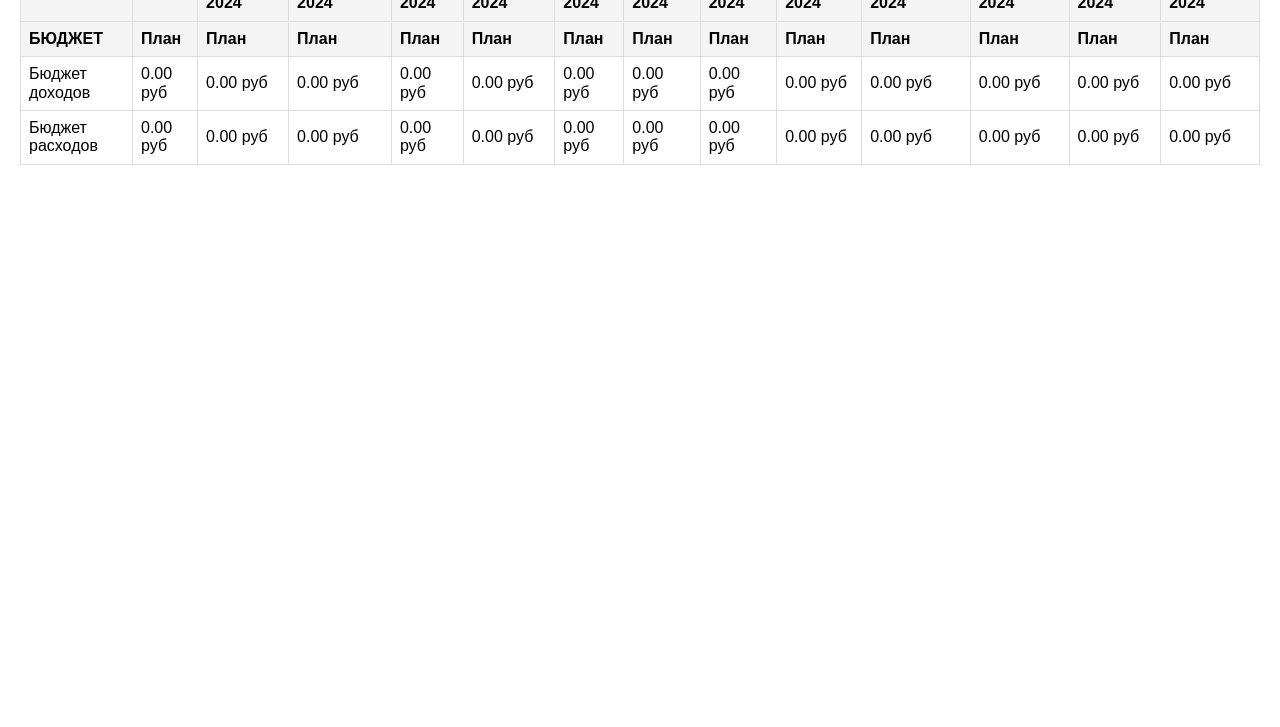
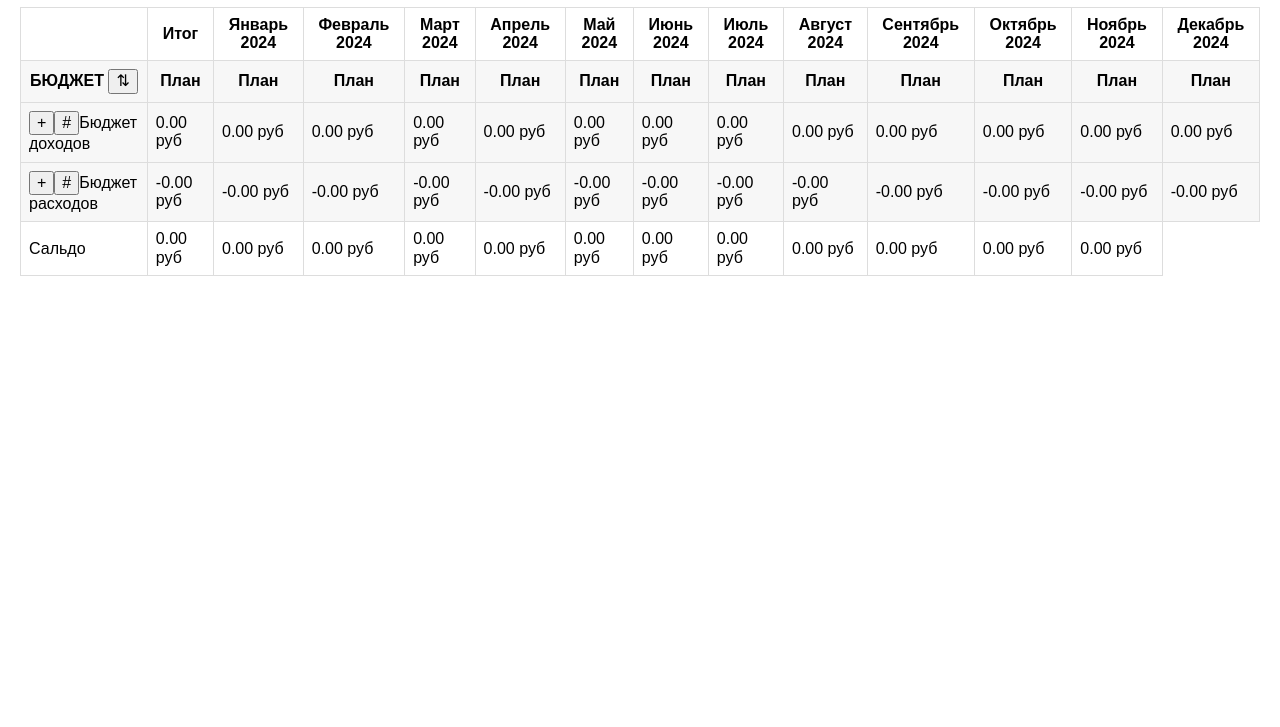
Before and after one commit to andrabra/adesk_test, a website built with webpack: page src/index.html in a window 1280 px wide. Shown: the part 73-800 px from the top of the page. Built offline with nearby package versions, Linux system fonts and the light colour scheme.

Commit message:
added styles to rows

```diff
--- a/src/components/budgetTable/budgetTable.css
+++ b/src/components/budgetTable/budgetTable.css
@@ -1,55 +1,14 @@
 /* budgetTable.css */
-/* .budget-table {
-    width: 100%;
-    border-collapse: collapse;
-    margin-top: 20px;
+.header-row1{
+  background-color: rgb(255, 255, 255);
+}
+.header-row2{
+  background-color: rgb(247, 247, 247);
+}
+.expenses-group {
+  background-color: rgb(247, 247, 247); /* Красный цвет фона для строки "Бюджет расходов" */
 }
 
-.budget-table th, .budget-table td {
-    border: 1px solid #ddd;
-    padding: 8px;
-    text-align: center;
+.income-group {
+  background-color: rgb(247, 247, 247); /* Зеленый цвет фона для строки "Бюджет доходов" */
 }
-
-.budget-table th {
-    background-color: #f4f4f4;
-    font-weight: bold;
-}
-
-.budget-table .editable-cell {
-    cursor: pointer;
-}
-
-.budget-table .editable-cell:focus {
-    background-color: #e6f7ff;
-    outline: none;
-} */
-
-table {
-  margin: 20px 0;
-}
-
-/* Добавьте в файл budgetTable.css */
-table {
-  border-collapse: collapse;
-  width: 100%;
-}
-
-th,
-td {
-  border: 1px solid black;
-  padding: 8px;
-  text-align: left;
-}
-
-.fixed-column {
-  position: sticky;
-  left: 0;
-  background: #fff;
-  z-index: 1;
-}
-
-th.fixed-column,
-td.fixed-column {
-  box-shadow: 2px 0 5px -2px rgba(0, 0, 0, 0.1);
-}
--- a/src/components/budgetTable/budgetTable.js
+++ b/src/components/budgetTable/budgetTable.js
@@ -1,12 +1,56 @@
-import EditableCell from '../editableCell/editableCell';
-import './budgetTable.css';
+import EditableCell from "../editableCell/editableCell";
+import "./budgetTable.css";
 
 class BudgetTable {
   constructor(data) {
-    this.data = data;
-    this.sortConfig = { key: 'name', direction: 'asc' };
+    // Добавляем инициализацию значений для доходов и расходов
+    this.data = {
+      income: {
+        name: "Бюджет доходов",
+        type: "group",
+        children: [],
+        values: {
+          January: 0,
+          February: 0,
+          March: 0,
+          April: 0,
+          May: 0,
+          June: 0,
+          July: 0,
+          August: 0,
+          September: 0,
+          October: 0,
+          November: 0,
+          December: 0,
+        },
+        total: 0,
+      },
+      expenses: {
+        name: "Бюджет расходов",
+        type: "group",
+        children: [],
+        values: {
+          January: -0,
+          February: -0,
+          March: -0,
+          April: -0,
+          May: -0,
+          June: -0,
+          July: -0,
+          August: -0,
+          September: -0,
+          October: -0,
+          November: -0,
+          December: -0,
+        },
+        total: 0,
+      },
+    };
 
-    this.table = document.createElement('table');
+    this.sortConfig = { key: "name", direction: "asc" };
+
+    this.table = document.createElement("table");
+    this.table.className = "table";
   }
 
   handleCellSave(group, item, month, newValue) {
@@ -19,10 +63,13 @@ class BudgetTable {
     const calculateGroupTotal = (group) => {
       let groupTotal = 0;
       group.children.forEach((item) => {
-        if (item.type === 'group') {
+        if (item.type === "group") {
           item.total = calculateGroupTotal(item);
         } else {
-          item.total = Object.values(item.values).reduce((sum, value) => sum + value, 0);
+          item.total = Object.values(item.values).reduce(
+            (sum, value) => sum + value,
+            0
+          );
         }
         groupTotal += item.total;
       });
@@ -39,18 +86,54 @@ class BudgetTable {
   }
 
   handleAddItem(groupKey, isGroup, parentGroup = null) {
-    const name = prompt('Введите название');
+    const name = prompt("Введите название");
     if (name) {
-      const newItem = {
-        name,
-        type: isGroup ? 'group' : 'item',
-        values: {
-          January: 0, February: 0, March: 0, April: 0, May: 0, June: 0,
-          July: 0, August: 0, September: 0, October: 0, November: 0, December: 0
-        },
-        children: isGroup ? [] : null,
-        total: 0
-      };
+      let newItem;
+      if (parentGroup && parentGroup.name === "Бюджет расходов") {
+        // Обновляем создание новой статьи расходов с отрицательными значениями
+        newItem = {
+          name,
+          type: isGroup ? "group" : "item",
+          values: {
+            January: -0,
+            February: -0,
+            March: -0,
+            April: -0,
+            May: -0,
+            June: -0,
+            July: -0,
+            August: -0,
+            September: -0,
+            October: -0,
+            November: -0,
+            December: -0,
+          },
+          children: isGroup ? [] : null,
+          total: 0,
+        };
+      } else {
+        // Остальной код оставляем без изменений
+        newItem = {
+          name,
+          type: isGroup ? "group" : "item",
+          values: {
+            January: 0,
+            February: 0,
+            March: 0,
+            April: 0,
+            May: 0,
+            June: 0,
+            July: 0,
+            August: 0,
+            September: 0,
+            October: 0,
+            November: 0,
+            December: 0,
+          },
+          children: isGroup ? [] : null,
+          total: 0,
+        };
+      }
       if (parentGroup) {
         parentGroup.children.push(newItem);
       } else {
@@ -63,85 +146,253 @@ class BudgetTable {
 
   sortData(data, key, direction) {
     return data.sort((a, b) => {
-      if (key === 'total') {
-        return direction === 'asc' ? a.total - b.total : b.total - a.total;
+      if (key === "total") {
+        return direction === "asc" ? a.total - b.total : b.total - a.total;
       } else {
-        return direction === 'asc' ? a.name.localeCompare(b.name) : b.name.localeCompare(a.name);
+        return direction === "asc"
+          ? a.name.localeCompare(b.name)
+          : b.name.localeCompare(a.name);
       }
     });
   }
 
   handleSort(key) {
-    let direction = 'asc';
-    if (this.sortConfig.key === key && this.sortConfig.direction === 'asc') {
-      direction = 'desc';
+    let direction = "asc";
+    if (this.sortConfig.key === key && this.sortConfig.direction === "asc") {
+      direction = "desc";
     }
     this.sortConfig = { key, direction };
-    this.data.income.children = this.sortData(this.data.income.children, key, direction);
-    this.data.expenses.children = this.sortData(this.data.expenses.children, key, direction);
+    this.data.income.children = this.sortData(
+      this.data.income.children,
+      key,
+      direction
+    );
+    this.data.expenses.children = this.sortData(
+      this.data.expenses.children,
+      key,
+      direction
+    );
     this.render();
   }
 
+  aggregateMonthlyValues(group) {
+    const monthlySums = {};
+
+    // Инициализация всех месяцев с нулевыми значениями
+    [
+      "January",
+      "February",
+      "March",
+      "April",
+      "May",
+      "June",
+      "July",
+      "August",
+      "September",
+      "October",
+      "November",
+      "December",
+    ].forEach((month) => {
+      monthlySums[month] = 0;
+    });
+
+    const calculateMonthlySums = (items) => {
+      items.forEach((item) => {
+        if (item.type === "group") {
+          const childSums = this.aggregateMonthlyValues(item); // Рекурсивно обновляем и получаем суммы для подгрупп
+          Object.keys(childSums).forEach((month) => {
+            monthlySums[month] += childSums[month]; // Накопление сумм от дочерних элементов
+          });
+          item.values = childSums; // Обновляем значения для текущей подгруппы
+        } else if (item.values) {
+          Object.keys(item.values).forEach((month) => {
+            monthlySums[month] += item.values[month]; // Суммирование значений для конечных элементов
+          });
+        }
+      });
+    };
+
+    calculateMonthlySums(group.children);
+    return monthlySums;
+  }
+
+  render() {
+    console.log("Rendering table");
+    this.table.innerHTML = "";
+
+    const thead = document.createElement("thead");
+
+    // Первая строка заголовка
+    const headerRow1 = document.createElement("tr");
+    headerRow1.classList.add("header-row1");
+    const headerRow1Titles = [
+      "",
+      "Итог",
+      "Январь 2024",
+      "Февраль 2024",
+      "Март 2024",
+      "Апрель 2024",
+      "Май 2024",
+      "Июнь 2024",
+      "Июль 2024",
+      "Август 2024",
+      "Сентябрь 2024",
+      "Октябрь 2024",
+      "Ноябрь 2024",
+      "Декабрь 2024",
+    ];
+
+    headerRow1Titles.forEach((header, index) => {
+      const th = document.createElement("th");
+      th.textContent = header;
+      headerRow1.appendChild(th);
+    });
+    thead.appendChild(headerRow1);
+
+    // Вторая строка заголовка
+    const headerRow2 = document.createElement("tr");
+    headerRow2.classList.add("header-row2");
+    const headerRow2Titles = [
+      "БЮДЖЕТ",
+      "План",
+      ...headerRow1Titles.slice(2).map(() => "План"),
+    ];
+
+    headerRow2Titles.forEach((header, index) => {
+      const th = document.createElement("th");
+      if (index === 0) {
+        th.innerHTML = `${header} <button>⇅</button>`; // Кнопка сортировки
+        th.addEventListener("click", () => this.handleSort("name"));
+      } else {
+        th.textContent = header;
+        if (index === 1) {
+          th.addEventListener("click", () => this.handleSort("total"));
+        }
+      }
+      headerRow2.appendChild(th);
+    });
+    thead.appendChild(headerRow2);
+
+    this.table.appendChild(thead);
+
+    const tbody = document.createElement("tbody");
+    [this.data.income, this.data.expenses].forEach((group) => {
+      group.values = this.aggregateMonthlyValues(group);
+      this.renderRow(group, group.type);
+    });
+
+    // Добавляем строку "Сальдо"
+    const saldoRow = document.createElement("tr");
+    const saldoCell = document.createElement("td");
+    saldoCell.textContent = "Сальдо";
+    saldoRow.appendChild(saldoCell);
+
+    // Вычисляем сальдо по всем столбцам
+    for (let i = 2; i < headerRow1Titles.length; i++) {
+      let incomeValue =
+        parseFloat(this.data.income.values[headerRow1Titles[i]]) || 0;
+      let expensesValue =
+        parseFloat(this.data.expenses.values[headerRow1Titles[i]]) || 0;
+      let saldo = incomeValue - expensesValue;
+      const saldoValueCell = document.createElement("td");
+      saldoValueCell.textContent = `${saldo.toFixed(2)} руб`;
+      saldoRow.appendChild(saldoValueCell);
+    }
+
+    tbody.appendChild(saldoRow);
+
+    this.table.appendChild(tbody);
+  }
+
   renderRow(item, groupKey, parentGroup = null) {
-    const row = document.createElement('tr');
-    const cellName = document.createElement('td');
+    const row = document.createElement("tr");
+    const cellName = document.createElement("td");
 
-    const isRootGroup = (item.name === 'Бюджет расходов' || item.name === 'Бюджет доходов');
+    if (item.name === "Бюджет расходов") {
+      row.classList.add("expenses-group");
+    } else if (item.name === "Бюджет доходов") {
+      row.classList.add("income-group");
+    }
 
-    if (item.type === 'group' && !isRootGroup) {
-      const button = document.createElement('button');
-      button.textContent = item.isCollapsed ? '▼' : '▲';
-      button.addEventListener('click', () => this.toggleCollapse(groupKey, item));
+    const isRootGroup =
+      item.name === "Бюджет расходов" || item.name === "Бюджет доходов";
+
+    if (item.type === "group" && !isRootGroup) {
+      const button = document.createElement("button");
+      button.textContent = item.isCollapsed ? "▼" : "▲";
+      button.addEventListener("click", () =>
+        this.toggleCollapse(groupKey, item)
+      );
       cellName.appendChild(button);
     }
 
-    if (item.type === 'group' || isRootGroup) {
-      const addButton = document.createElement('button');
-      addButton.textContent = '+';
-      addButton.addEventListener('click', () => this.handleAddItem(groupKey, false, item));
+    if (item.type === "group" || isRootGroup) {
+      const addButton = document.createElement("button");
+      addButton.textContent = "+";
+      addButton.addEventListener("click", () =>
+        this.handleAddItem(groupKey, false, item)
+      );
       cellName.appendChild(addButton);
 
-      const addGroupButton = document.createElement('button');
-      addGroupButton.textContent = '#';
-      addGroupButton.addEventListener('click', () => this.handleAddItem(groupKey, true, item));
+      const addGroupButton = document.createElement("button");
+      addGroupButton.textContent = "#";
+      addGroupButton.addEventListener("click", () =>
+        this.handleAddItem(groupKey, true, item)
+      );
       cellName.appendChild(addGroupButton);
     }
 
-    const nameSpan = document.createElement('span');
+    const nameSpan = document.createElement("span");
     nameSpan.textContent = item.name;
-    nameSpan.addEventListener('click', () => {
-      const input = document.createElement('input');
-      input.type = 'text';
+    nameSpan.addEventListener("click", () => {
+      const input = document.createElement("input");
+      input.type = "text";
       input.value = item.name;
-      input.addEventListener('blur', () => {
+      input.addEventListener("blur", () => {
         item.name = input.value;
         this.render();
       });
-      input.addEventListener('keypress', (e) => {
-        if (e.key === 'Enter') {
+      input.addEventListener("keypress", (e) => {
+        if (e.key === "Enter") {
           item.name = input.value;
           this.render();
         }
       });
-      cellName.innerHTML = '';
+      cellName.innerHTML = "";
       cellName.appendChild(input);
       input.focus();
     });
     cellName.appendChild(nameSpan);
     row.appendChild(cellName);
 
-    const cellTotal = document.createElement('td');
-    cellTotal.textContent = `${(item.total || 0).toFixed(2)} руб`;
+    const cellTotal = document.createElement("td");
+    if (isRootGroup && typeof item.total === "number") {
+      if (item.name === "Бюджет расходов") {
+        cellTotal.textContent = `-${Math.abs(item.total).toFixed(2)} руб`;
+      } else {
+        cellTotal.textContent = `${item.total.toFixed(2)} руб`;
+      }
+    } else if (typeof item.total === "number") {
+      cellTotal.textContent = `${Math.abs(item.total).toFixed(2)} руб`;
+    }
     row.appendChild(cellTotal);
 
     if (item.values) {
       Object.keys(item.values).forEach((month) => {
-        const cell = document.createElement('td');
-        if (item.type === 'item') {  // Редактируемые ячейки только для элементов 'item'
-          const editableCell = new EditableCell(item.values[month], (newValue) => this.handleCellSave(groupKey, item, month, newValue));
+        const cell = document.createElement("td");
+        if (item.type === "item") {
+          const editableCell = new EditableCell(
+            item.values[month],
+            (newValue) => this.handleCellSave(groupKey, item, month, newValue)
+          );
           cell.appendChild(editableCell.getElement());
         } else {
-          cell.textContent = `${(item.values[month] || 0).toFixed(2)} руб`;  // Отображение сумм для групп
+          const value = parseFloat(item.values[month]) || 0;
+          if (isRootGroup && item.name === "Бюджет расходов") {
+            cell.textContent = `-${Math.abs(value).toFixed(2)} руб`;
+          } else {
+            cell.textContent = `${value.toFixed(2)} руб`;
+          }
         }
         row.appendChild(cell);
       });
@@ -153,117 +404,6 @@ class BudgetTable {
       item.children.forEach((child) => this.renderRow(child, groupKey, item));
     }
   }
-  aggregateMonthlyValues(group) {
-    const monthlySums = {};
-
-    // Инициализация всех месяцев с нулевыми значениями
-    ['January', 'February', 'March', 'April', 'May', 'June', 'July', 'August', 'September', 'October', 'November', 'December'].forEach(month => {
-        monthlySums[month] = 0;
-    });
-
-    const calculateMonthlySums = (items) => {
-        items.forEach(item => {
-            if (item.type === 'group') {
-                const childSums = this.aggregateMonthlyValues(item);  // Рекурсивно обновляем и получаем суммы для подгрупп
-                Object.keys(childSums).forEach(month => {
-                    monthlySums[month] += childSums[month];  // Накопление сумм от дочерних элементов
-                });
-                item.values = childSums;  // Обновляем значения для текущей подгруппы
-            } else if (item.values) {
-                Object.keys(item.values).forEach(month => {
-                    monthlySums[month] += item.values[month];  // Суммирование значений для конечных элементов
-                });
-            }
-        });
-    };
-
-    calculateMonthlySums(group.children);
-    return monthlySums;
-}
-
-
-//   aggregateMonthlyValues(group) {
-//     const monthlySums = {};
-
-//     // Сначала проверяем, есть ли дети и корректные значения у первого ребенка
-//     if (group.children && group.children.length > 0 && group.children[0].values) {
-//         Object.keys(group.children[0].values).forEach(month => {
-//             monthlySums[month] = 0;
-//         });
-//     } else {
-//         // Если нет, инициализируем пустыми значениями для всех месяцев
-//         ['January', 'February', 'March', 'April', 'May', 'June', 'July', 'August', 'September', 'October', 'November', 'December'].forEach(month => {
-//             monthlySums[month] = 0;
-//         });
-//     }
-
-//     const calculateMonthlySums = (items) => {
-//         items.forEach(item => {
-//             if (item.type === 'group') {
-//                 calculateMonthlySums(item.children);
-//             } else if (item.values) {
-//                 Object.keys(item.values).forEach(month => {
-//                     monthlySums[month] += item.values[month];
-//                 });
-//             }
-//         });
-//     };
-
-//     if (group.children) {
-//         calculateMonthlySums(group.children);
-//     }
-//     return monthlySums;
-// }
-
-
-
-
-  render() {
-    console.log('Rendering table');
-    this.table.innerHTML = '';
-
-    const thead = document.createElement('thead');
-
-    // Первая строка заголовка
-    const headerRow1 = document.createElement('tr');
-    const headerRow1Titles = ['', 'Итог', 'Январь 2024', 'Февраль 2024', 'Март 2024', 'Апрель 2024', 'Май 2024', 'Июнь 2024', 'Июль 2024', 'Август 2024', 'Сентябрь 2024', 'Октябрь 2024', 'Ноябрь 2024', 'Декабрь 2024'];
-
-    headerRow1Titles.forEach((header, index) => {
-      const th = document.createElement('th');
-      th.textContent = header;
-      headerRow1.appendChild(th);
-    });
-    thead.appendChild(headerRow1);
-
-    // Вторая строка заголовка
-    const headerRow2 = document.createElement('tr');
-    const headerRow2Titles = ['БЮДЖЕТ', 'План', ...headerRow1Titles.slice(2).map(() => 'План')];
-
-    headerRow2Titles.forEach((header, index) => {
-      const th = document.createElement('th');
-      if (index === 0) {
-        th.innerHTML = `${header} <button>⇅</button>`; // Кнопка сортировки
-        th.addEventListener('click', () => this.handleSort('name'));
-      } else {
-        th.textContent = header;
-        if (index === 1) {
-          th.addEventListener('click', () => this.handleSort('total'));
-        }
-      }
-      headerRow2.appendChild(th);
-    });
-    thead.appendChild(headerRow2);
-
-    this.table.appendChild(thead);
-
-    const tbody = document.createElement('tbody');
-    [this.data.income, this.data.expenses].forEach((group) => {
-      group.values = this.aggregateMonthlyValues(group);
-      this.renderRow(group, group.type);
-    });
-
-    this.table.appendChild(tbody);
-  }
 
   getElement() {
     return this.table;
--- a/src/components/editableCell/editableCell.css
+++ b/src/components/editableCell/editableCell.css
@@ -1,14 +1,6 @@
 /* editableCell.css */
-/* .editable-cell {
-    background-color: #fff;
-}
 
-.editable-cell:focus {
-    background-color: #e6f7ff;
-    outline: none;
-} */
-
-.editable-cell input {
+/* .editable-cell input {
     width: 100%;
     border: none;
-  }
+  } */
--- a/src/index.html
+++ b/src/index.html
@@ -2,13 +2,14 @@
 <!DOCTYPE html>
 <html lang="en">
   <head>
-  <meta charset="UTF-8">
-  <meta name="viewport" content="width=device-width, initial-scale=1.0">
+    <meta charset="UTF-8" />
+    <meta name="viewport" content="width=device-width, initial-scale=1.0" />
     <title>Budget App</title>
-
   </head>
   <body>
+    <main class="main">
+      <h1 class="title">Бюджет на 2024 год</h1>
       <div id="app"></div>
-
+    </main>
   </body>
 </html>
--- a/src/style.css
+++ b/src/style.css
@@ -1,87 +1,59 @@
 /* style.css */
 @import url("../src/vendor/normalize.css");
 @import url("../src/vendor/fonts.css");
+@import url("../src/components/editableCell/editableCell.css");
+@import url("../src/components/budgetTable/budgetTable.css");
 
 body {
   font-family: PT Sans, sans-serif;
   max-width: 1440px;
   max-height: 1074px;
+  /* background: rgb(244, 244, 244); */
 }
 
-table {
-  width: 100%;
-  border-collapse: collapse;
+.main {
+  margin: 20px;
+
 }
 
-th, td {
+
+
+th,
+td {
   border: 1px solid #ddd;
   padding: 8px;
 }
 
-th {
+/* th {
   background-color: #f4f4f4;
   cursor: pointer;
-}
+} */
 
 button {
-  display: none;
+  /* display: none; */
 }
 
 td:hover > button {
-  display: inline;
+  /* display: inline;
   background: none;
-  border: none;
+  border: none; */
   cursor: pointer;
 }
 
 button.add-item::before {
-  content: '+';
+  content: "+";
 }
 
 button.add-group::before {
-  content: '#';
+  content: "#";
 }
 
 #app {
-  padding: 20px;
   overflow: auto;
   max-height: 100%;
+  /* max-width: ; */
 }
-
-/* body {
-    font-family: PT Sans, sans-serif;
-    max-width: 1440px;
-    max-height: 1074px;
-
-  }
-
-  #app {
-    padding: 20px;
-    overflow: auto;
-    max-height: 100%;
-  }
-
-  table {
-    width: 100%;
-    border-collapse: collapse;
-  }
-
-  table, th, td {
-    border: 1px solid black;
-  }
-
-  th, td {
-    padding: 10px;
-    text-align: center;
-  }
-
-  .editable-cell {
-    cursor: pointer;
-  }
-
-  input {
-    width: 100%;
-  }
-  .title{
-
-  } */
+.table {
+  border-collapse: collapse;
+  /* background-color: rgba(255, 0, 0, 0.1); */
+}
```
Lines whose indentation alone changed are shown as unchanged.
